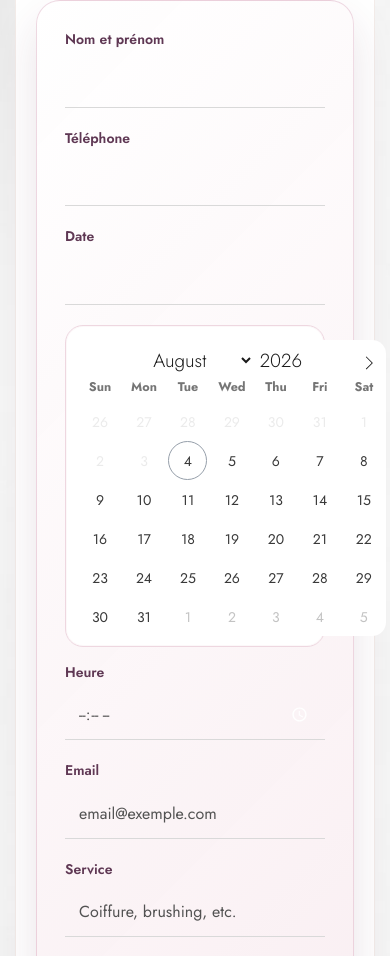
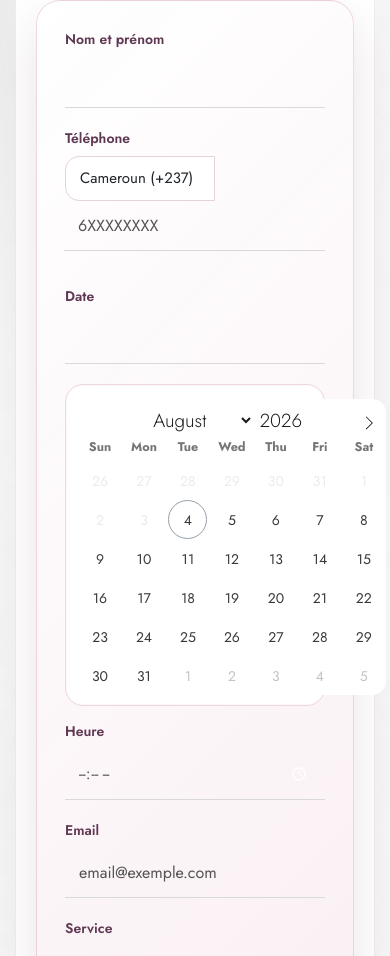
Before and after one commit to HERVE-KOUAM/Angemuu, a website: page love-love/index.html in a window 390 px wide. Shown: the part 4021-4977 px from the top of the page. Drawn offline with nearby package versions, Linux system fonts and the light colour scheme.

Commit message:
feat: expand phone prefix dropdown with more countries

```diff
--- a/love-love/assets/js/booking-admin.js
+++ b/love-love/assets/js/booking-admin.js
@@ -235,7 +235,8 @@ function sendNotification(booking, status) {
   const methods = [];
 
   if (notifyState.whatsapp && booking.phone) {
-    const phone = booking.phone.replace(/\D/g, '');
+    // Nettoyer pour ne garder que les chiffres, en s'assurant que le + est géré si présent au début
+    const phone = booking.phone.replace(/[^0-9]/g, '');
     if (phone) {
       const whatsappUrl = `https://wa.me/${phone}?text=${encodeURIComponent(message)}`;
       window.open(whatsappUrl, '_blank');
@@ -259,7 +260,7 @@ function notifyBooking(id) {
 }
 
 async function saveBooking(formData) {
-  const compulsoryFields = ['clientName', 'phone', 'date', 'time', 'service', 'location'];
+  const compulsoryFields = ['clientName', 'phonePrefix', 'phoneNumber', 'date', 'time', 'service', 'location'];
   const missing = compulsoryFields.filter((field) => !formData[field]);
   if (missing.length) {
     alert('Veuillez remplir tous les champs requis.');
@@ -272,12 +273,15 @@ async function saveBooking(formData) {
     return false;
   }
 
+  // Fusionner préfixe et numéro, enlever les espaces ou '+' si nécessaire pour le format standard
+  const fullPhone = `${formData.phonePrefix}${formData.phoneNumber}`.replace(/\s+/g, '');
+
   const { data, error } = await getSupabaseClient()
     .from('bookings')
     .insert([
       {
         client_name: formData.clientName,
-        phone: formData.phone,
+        phone: fullPhone, // Enregistre le numéro complet et propre
         email: formData.email || '',
         date: formData.date,
         time: formData.time,
--- a/love-love/index.html
+++ b/love-love/index.html
@@ -248,7 +248,21 @@
                                             </div>
                                             <div class="mb-3">
                                                 <label class="form-label">Téléphone</label>
-                                                <input type="text" class="form-control" name="phone" required>
+                                                <div class="input-group">
+                                                    <select class="form-select" name="phonePrefix" style="max-width: 150px;" required>
+                                                        <option value="+237" selected>Cameroun (+237)</option>
+                                                        <option value="+33">France (+33)</option>
+                                                        <option value="+1">USA/Canada (+1)</option>
+                                                        <option value="+241">Gabon (+241)</option>
+                                                        <option value="+225">Côte d'Ivoire (+225)</option>
+                                                        <option value="+221">Sénégal (+221)</option>
+                                                        <option value="+242">Congo (+242)</option>
+                                                        <option value="+32">Belgique (+32)</option>
+                                                        <option value="+41">Suisse (+41)</option>
+                                                        <option value="+49">Allemagne (+49)</option>
+                                                    </select>
+                                                    <input type="text" class="form-control" name="phoneNumber" placeholder="6XXXXXXXX" required>
+                                                </div>
                                             </div>
                                             <div class="mb-3">
                                                 <label class="form-label">Date</label>
```
